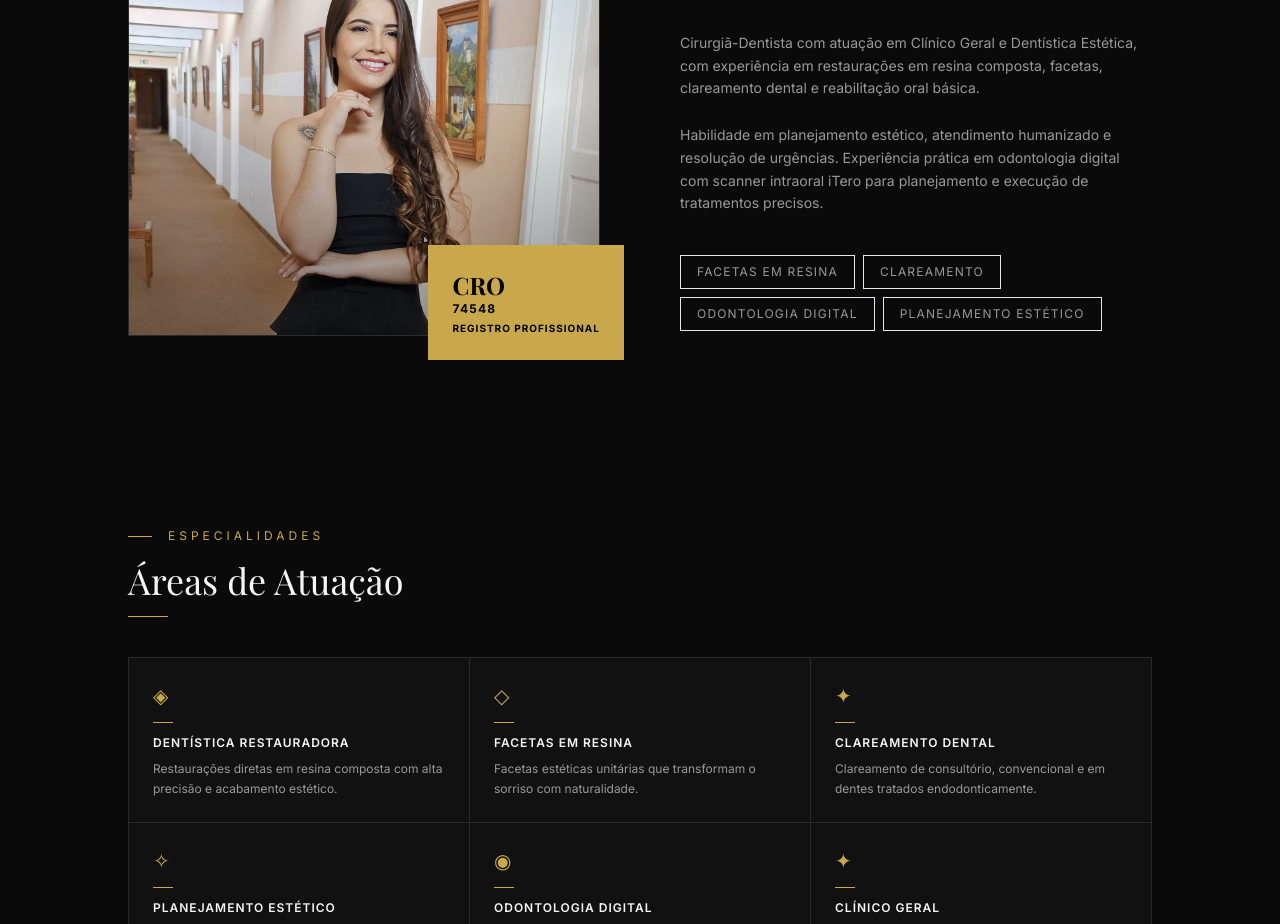
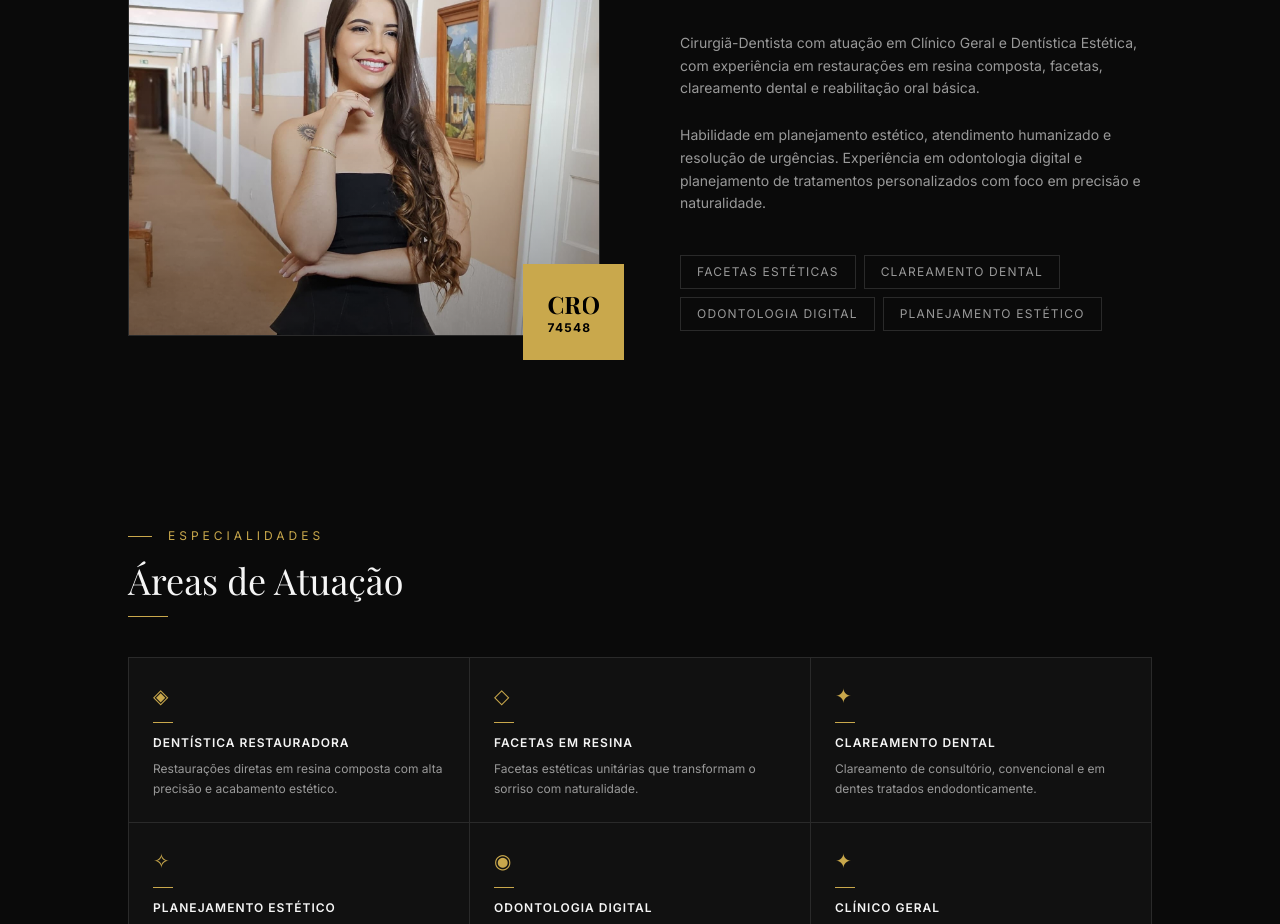
Before and after one commit to pedro-devxzd/projeto-nomade, a Next.js app: page / in a window 1280 px wide. Shown: the part 1160-2084 px from the top of the page. Built offline with nearby package versions, Linux system fonts and the light colour scheme; a web font is replaced by a local one.

Commit message:
adiciona equilibrio

```diff
--- a/app/components/sections/Sobre.jsx
+++ b/app/components/sections/Sobre.jsx
@@ -1,6 +1,6 @@
 export default function Sobre() {
   const tagStyle =
-    "border border-[#2AA2A2A] px-4 py-2 text-[#999999] text-xs uppercase tracking-widest hover:border-[#C9A84C] hover:text-[#C9A84C] transition-colors";
+    "border border-[#2A2A2A] px-4 py-2 text-[#999999] text-xs uppercase tracking-widest hover:border-[#C9A84C] hover:text-[#C9A84C] transition-colors";
 
   return (
     <section id="sobre" className="bg-[#0A0A0A] py-32 px-6">
@@ -35,10 +35,6 @@ export default function Sobre() {
               <p className="text-black text-xs font-bold tracking-widest">
                 74548
               </p>
-
-              <p className="text-black text-[10px] font-bold tracking-widest mt-1">
-                REGISTRO PROFISSIONAL
-              </p>
             </div>
           </div>
 
@@ -61,15 +57,18 @@ export default function Sobre() {
 
             <p className="text-[#999999] text-sm leading-relaxed mb-10">
               Habilidade em planejamento estético, atendimento humanizado e
-              resolução de urgências. Experiência prática em odontologia digital
-              com scanner intraoral iTero para planejamento e execução de
-              tratamentos precisos.
+              resolução de urgências. Experiência em odontologia digital e
+              planejamento de tratamentos personalizados com foco em precisão e
+              naturalidade.
             </p>
 
             <div className="flex flex-wrap gap-2">
-              <span className={tagStyle}>Facetas em Resina</span>
-              <span className={tagStyle}>Clareamento</span>
+              <span className={tagStyle}>Facetas Estéticas</span>
+
+              <span className={tagStyle}>Clareamento Dental</span>
+
               <span className={tagStyle}>Odontologia Digital</span>
+
               <span className={tagStyle}>Planejamento Estético</span>
             </div>
           </div>
```
